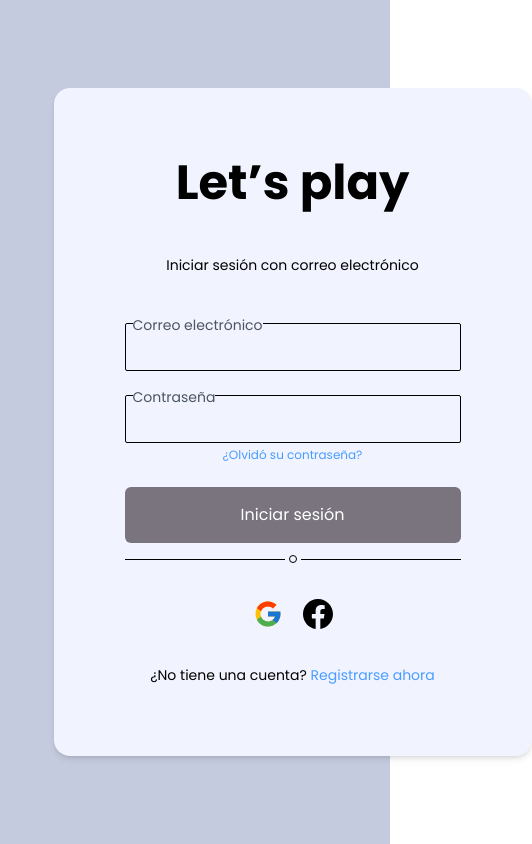
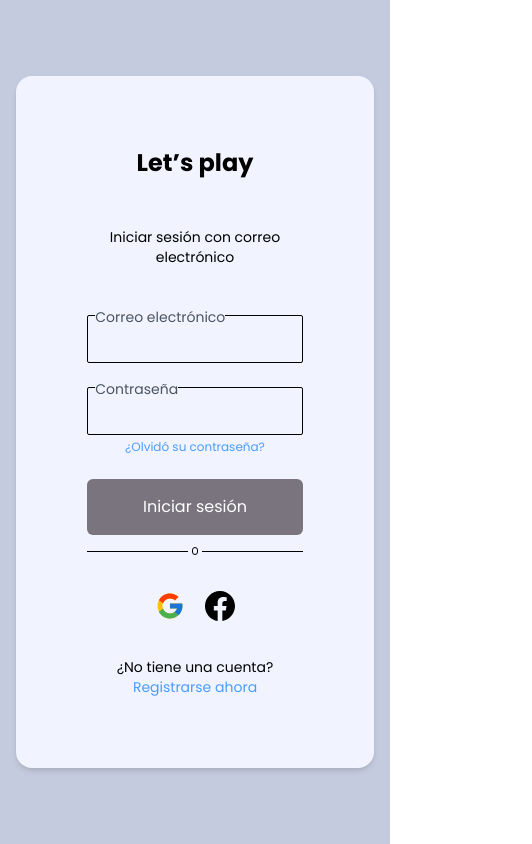
Before and after one commit to No-Country/s11-05-n-node-react, a React (Vite) app in the folder client/: page /login in a window 390 px wide. Shown: the whole page, 532 px wide, since content can reach past the window. Built offline with nearby package versions, Linux system fonts and the light colour scheme.

Commit message:
fix: update colors & add padding inputs

```diff
--- a/client/src/pages/Login.jsx
+++ b/client/src/pages/Login.jsx
@@ -4,40 +4,27 @@ import { BsFacebook } from "react-icons/bs";
 import { useState } from "react";
 
 function Login() {
-
-  const[username,setUsername]= useState('')
-  const[password,setPassword]= useState('')
-
-
+  const [username, setUsername] = useState("");
+  const [password, setPassword] = useState("");
 
   const handleSubmit = () => {
-
-    if(![username,password].includes('')) {
-
+    if (![username, password].includes("")) {
       //Aquí generamos el error
 
-      return
-
+      return;
     }
 
-
     // Aquí solicitud  post
-
-
-
-
-
-
   };
 
   return (
-    <section className="w-full h-screen flex bg-background ">
-      <div className="w-6/12 h-screen"></div>
+    <section className="w-full h-screen flex bg-[#C5CBDE] ">
+      <div className="md:w-6/12 lg:w-6/12 xl:w-6/12  w-0  h-full"></div>
 
-      <div className="w-6/12 h-screen flex justify-center items-center text-center  ">
-        <div className="w-auto bg-login p-[71px] rounded-2xl shadow-md">
+      <div className="md:w-6/12  lg:w-6/12 xl:w-6/12 w-full  h-full flex justify-center items-center text-center  ">
+        <div className="md:w-auto lg:w-auto xl:w-auto w-11/12 m-auto  bg-[#F1F3FF] p-[71px] rounded-2xl shadow-md">
           <div className="text-center">
-            <h1 className="text-black text-5xl font-bold">Let’s play</h1>
+            <h1 className="text-black md:text-5xl  text-2xl  font-bold">Let’s play</h1>
 
             <h2 className="mt-12 mb-12 text-sm  ">
               Iniciar sesión con correo electrónico
@@ -45,37 +32,30 @@ function Login() {
           </div>
 
           <form className="flex flex-col gap-6">
-            {/* email input  */}
             <div className="flex flex-col relative">
-              <label className=" bg-login absolute top-0 left-2 text-gray-600 transform -translate-y-2 transition-transform origin-top text-sm">
+              <label className=" bg-[#F1F3FF] absolute top-0 left-2 text-gray-600 transform -translate-y-2 transition-transform origin-top text-sm">
                 Correo electrónico
               </label>
               <input
                 type="email"
-                className="h-12 p-[ 8px 0px 8px 16px] border bg-transparent rounded-sm border-black"
-
+                className="h-12 pl-2 border bg-transparent rounded-sm border-black "
                 value={username}
-
-                onChange={(e)=> {
-
-                  setUsername(e.target.value)
+                onChange={(e) => {
+                  setUsername(e.target.value);
                 }}
               />
             </div>
 
-            {/* password input  */}
             <div className="flex flex-col relative">
-              <label className=" bg-login absolute top-0 left-2 text-gray-600 transform -translate-y-2 transition-transform origin-top text-sm">
+              <label className=" bg-[#F1F3FF] absolute top-0 left-2 text-gray-600 transform -translate-y-2 transition-transform origin-top text-sm">
                 Contraseña
               </label>
               <input
                 type="password"
-                className="h-12 border bg-transparent p-[ 8px 0px 8px 16px] rounded-sm border-black"
-
+                className="h-12 border bg-transparent  rounded-sm border-black pl-2"
                 value={password}
-                onChange={(e)=> {
-
-                  setPassword(e.target.value)
+                onChange={(e) => {
+                  setPassword(e.target.value);
                 }}
               />
               <Link
```
